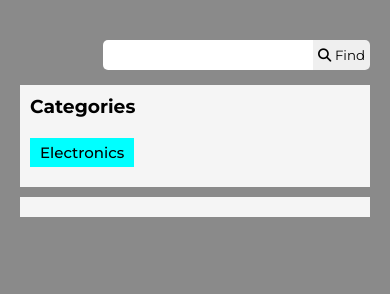
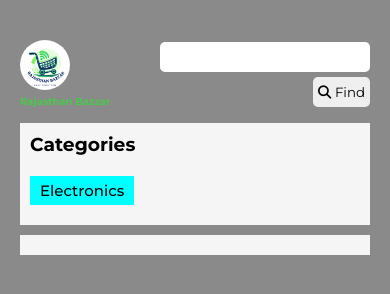
Before and after one commit to VirendraSah/Mini-E-commerce, a plain HTML site: page index.html in a window 390 px wide. Drawn offline with Linux system fonts and the light colour scheme; no server answers.

Commit message:
Enhance website Design

```diff
--- a/index.html
+++ b/index.html
@@ -15,6 +15,14 @@
     <section id="outer">
         <div class="wrapper">
             <div class="search-bar">
+                <div class="logo">
+                    <div class="makelogocircle">
+                        <figure>
+                            <img src="Images/Rajasthan Bazzar.png" alt="Logo">
+                        </figure>
+                    </div>
+                    <h2>Rajasthan Bazzar</h2>
+                </div>
                 <form action="" >
                     <input type="text" name="inputbox">
                     <button>
--- a/responsive.css
+++ b/responsive.css
@@ -27,28 +27,66 @@
         background: aqua;
     }
 
-    .forScroll{
+    .forScroll {
         overflow-x: scroll;
         scroll-behavior: smooth;
         scrollbar-width: none;
     }
-    .ProductDetails h2{
+
+    .ProductDetails h2 {
         font-size: 12px;
     }
-    .ProductDetails p{
+
+    .ProductDetails p {
         font-size: 10px;
     }
-    .main{
+
+    .main {
         flex-direction: column;
     }
+
+    .logo {
+        width: 100%;
+        display: flex;
+        flex-direction: column;
+        gap: 5px;
+        align-items: flex-start;
+        justify-content: center;
+    }
+
+    .logo h2 {
+        font-size: 10px;
+    }
+
+    .makelogocircle {
+        width: 50px;
+        height: 50px;
+    }
+    .logo figure img{
+        width: 70px;
+    }
+    .search-bar form{
+        flex-direction: column;
+        align-items: flex-end;
+        gap: 5px;
+    }
+    .search-bar form input{
+        border-radius: 5px;
+    }
+    .search-bar form button{
+        border-radius: 5px;
+    }
 }
-@media only screen and (min-width:577px) and (max-width:970px){
+
+@media only screen and (min-width:577px) and (max-width:970px) {
     .wrapper {
         flex-direction: column;
     }
-    .product-gallery{
+
+    .product-gallery {
         grid-template-columns: repeat(3, 1fr);
     }
+
     .categories {
         width: 100%;
         padding-right: 10px;
@@ -70,18 +108,21 @@
         font-size: 22px;
     }
 
-    .forScroll{
+    .forScroll {
         overflow-x: scroll;
         scroll-behavior: smooth;
         scrollbar-width: none;
     }
-    .ProductDetails h2{
+
+    .ProductDetails h2 {
         font-size: 12px;
     }
-    .ProductDetails p{
+
+    .ProductDetails p {
         font-size: 10px;
     }
-    .main{
+
+    .main {
         flex-direction: column;
     }
 }
--- a/style.css
+++ b/style.css
@@ -98,10 +98,9 @@ body{
     height: max-content;
     display: flex;
     align-items: center;
-    justify-content:center;
+    justify-content:space-between;
 }
 .search-bar form{
-    width: 100%;
     display: flex;
     align-items: center;
     justify-content: end;
@@ -129,3 +128,21 @@ body{
     color: white;
     font-weight: bold;
 }
+.makelogocircle{
+    width: 80px;
+    height: 80px;
+    border-radius: 50%;
+    position: relative;
+    overflow: hidden;
+}
+.logo figure{
+    position: absolute;
+    top: -7px;
+    left: -9px;
+}
+.logo figure img{
+    width: 100px;
+}
+.logo h2{
+    color: rgb(75, 200, 75);
+}
```
Also changed, not shown: Images/Rajasthan Bazzar.png (added).
